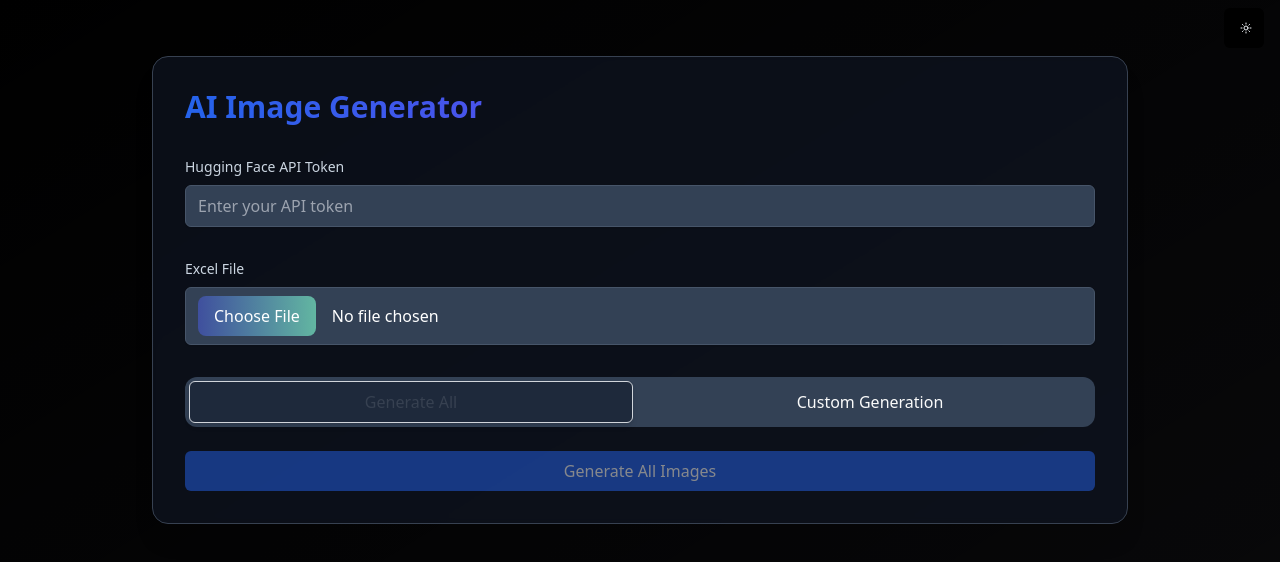
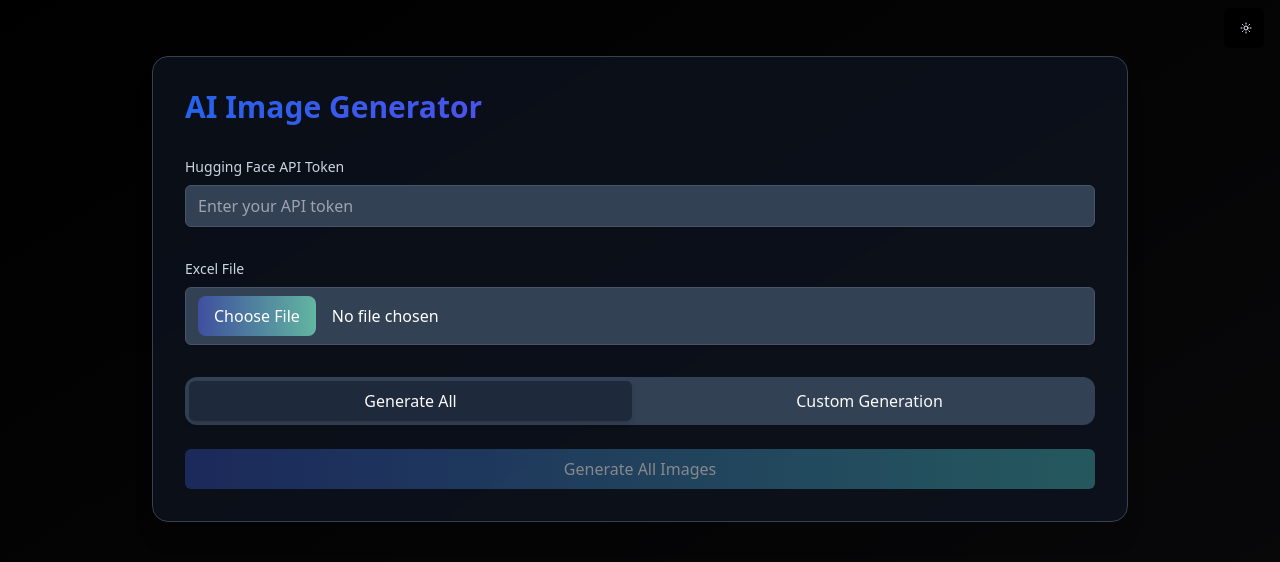
Before and after one commit to Sourav-140/Image_generation, a React (Vite) app: page / in a window 1280 px wide. Shown: the top 562 px of the page. Built offline with nearby package versions, Linux system fonts and the light colour scheme.

Commit message:
Update look and feel

```diff
--- a/src/components/ui/button.jsx
+++ b/src/components/ui/button.jsx
@@ -8,11 +8,11 @@
   className = '',
   type = 'button'
 }) => {
-  const baseStyles = "px-4 py-2 rounded-md font-medium transition-colors focus:outline-none focus:ring-2 focus:ring-offset-2 disabled:opacity-50 disabled:cursor-not-allowed";
+  const baseStyles = "px-4 py-2 rounded-md font-medium transition-colors focus:outline-none disabled:opacity-50 disabled:cursor-not-allowed";
 
   const variants = {
-    primary: "bg-blue-600 text-white hover:bg-blue-700 focus:ring-blue-500",
-    outline: "border border-gray-300 bg-white text-gray-700 hover:bg-gray-50 focus:ring-blue-500",
+    primary: "bg-gradient-to-r from-[#2c3e95]/90 to-[#3fa88e]/80 text-white hover:bg-blue-700 focus:ring-blue-500",
+    // outline: "border border-gray-300 bg-white text-gray-700 hover:bg-gray-50 focus:ring-blue-500",
     secondary: "bg-gray-100 text-gray-900 hover:bg-gray-200 focus:ring-gray-500"
   };
 
```
